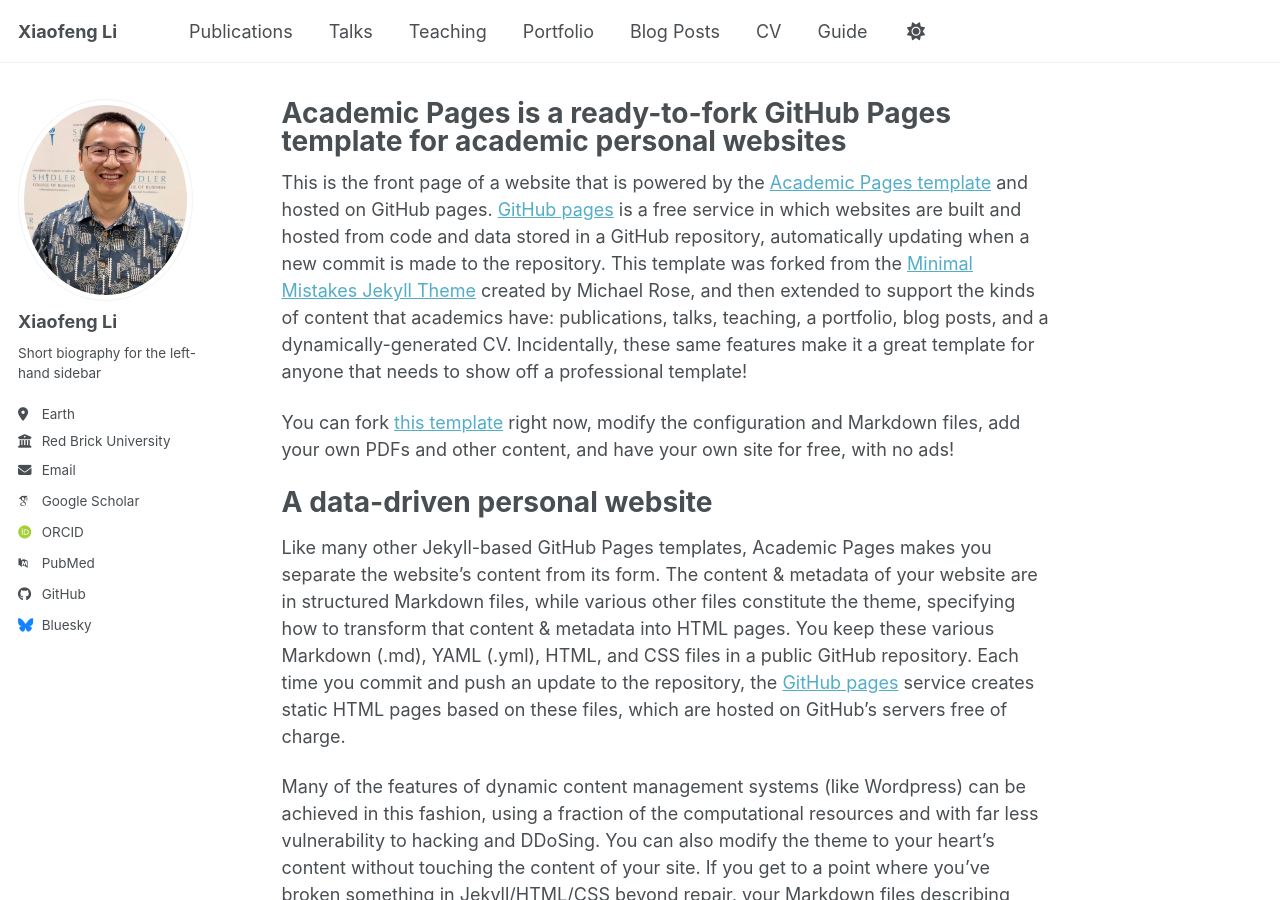
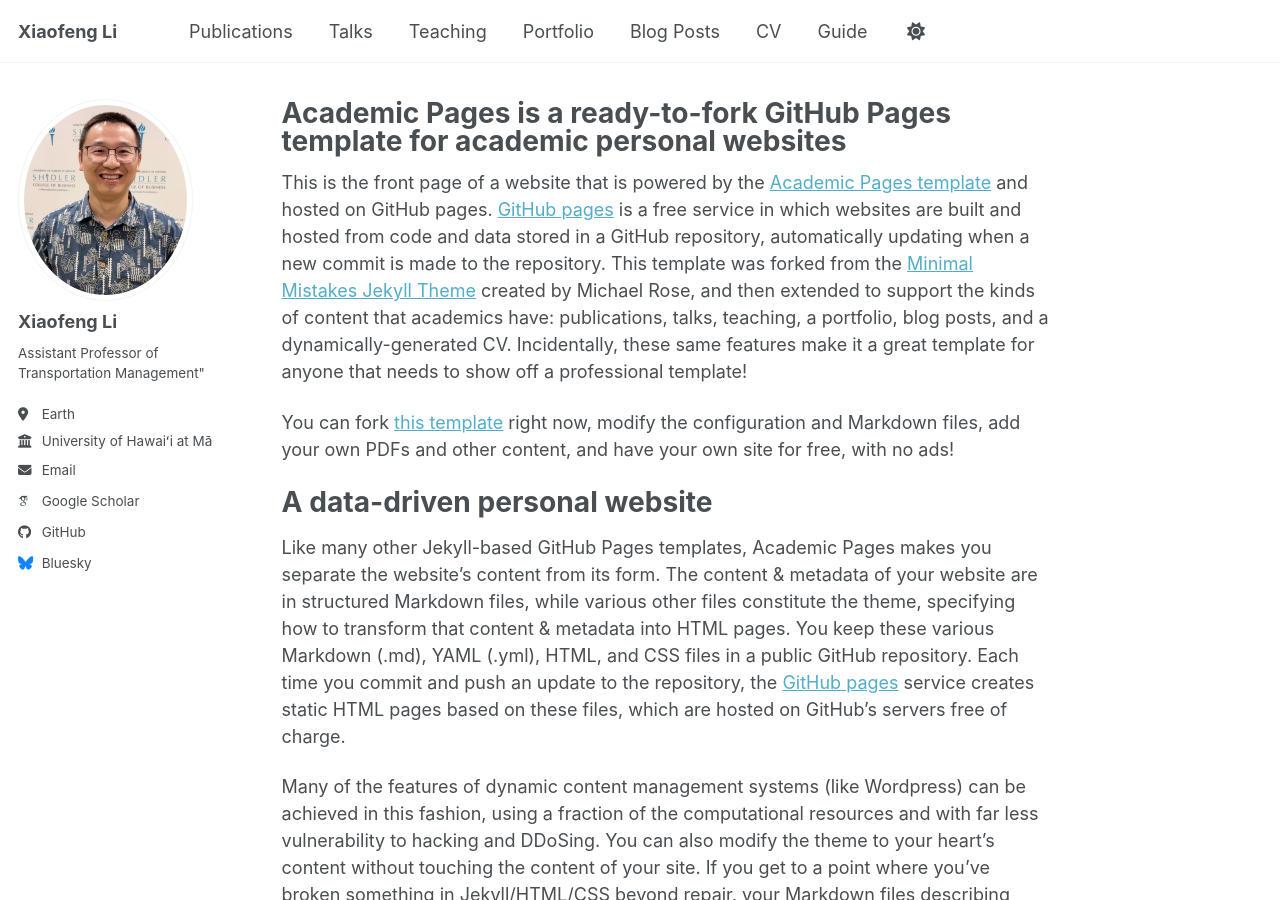
Before and after one commit to Leefun2014/xiaofengli.github.io, a Jekyll site: the page built from _pages/about.md, in a window 1280 px wide and 900 px high. Built offline with Jekyll 4.4.1, drawn with Linux system fonts in a browser that asks for light colours; some web fonts are replaced; a script bundle is joined from its source files by our own code; library files that are not in the unit come from our copies.

Commit message:
Update _config.yml

```diff
--- a/_config.yml
+++ b/_config.yml
@@ -26,25 +26,16 @@
   avatar           : "Xiaofeng.jpeg"
   name             : "Xiaofeng Li"
   pronouns         : # example: "he/him"
-  bio              : "Short biography for the left-hand sidebar"
+  bio              : Assistant Professor of Transportation Management"
   location         : "Earth"
-  employer         : "Red Brick University"
+  employer         : "University of Hawaiʻi at Mānoa"
   uri              : # URL
-  email            : "none@example.org"
+  email            : "xiaofeng.li@hawaii.edu"
 
   # Academic websites
   academia         : # URL
   arxiv            : # URL - Update with the correct link to your profile
   googlescholar    : "https://scholar.google.com/citations?user=PS_CX0AAAAAJ"
-  inspire-hep      : # URL
-  impactstory      : # URL
-  orcid            : "https://orcid.org/yourorcidurl"
-  semantic         : # URL
-  ssrn             : # URL
-  pubmed           : "https://www.ncbi.nlm.nih.gov/pubmed/?term=john+snow"
-  researchgate     : # URL
-  scopus           : # URL
-  zotero           : # URL
 
 
   # Repositories and software development
@@ -84,8 +75,6 @@
 
 # Publication Category - The following the list of publication categories and their headings
 publication_category:
-  books:
-    title: 'Books'
   manuscripts:
     title: 'Journal Articles'
   conferences:
```
